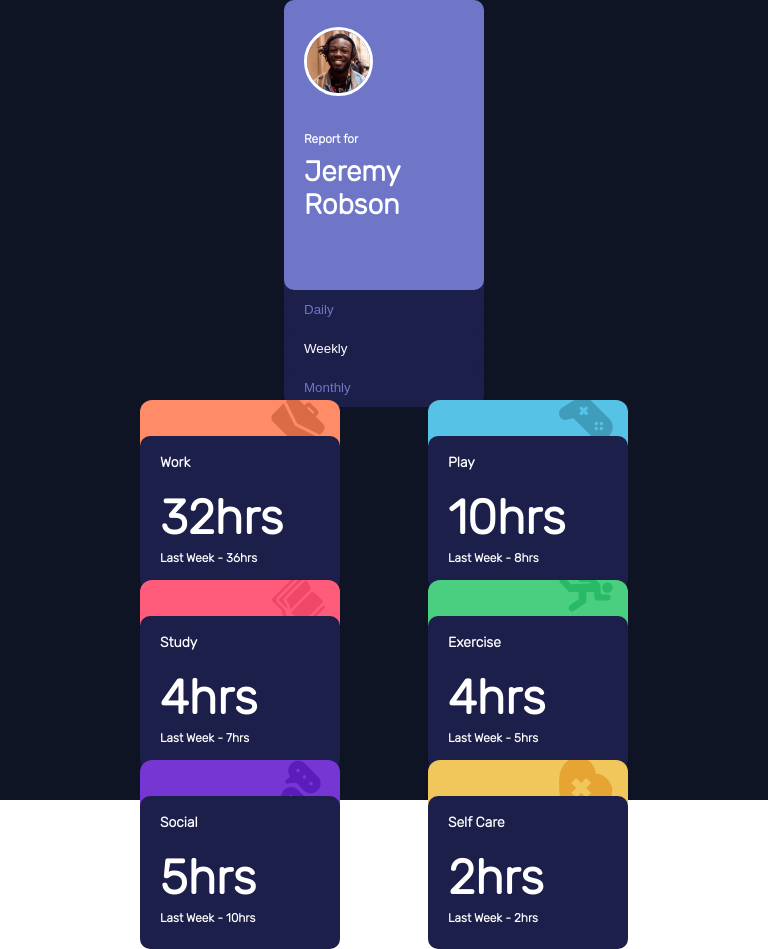
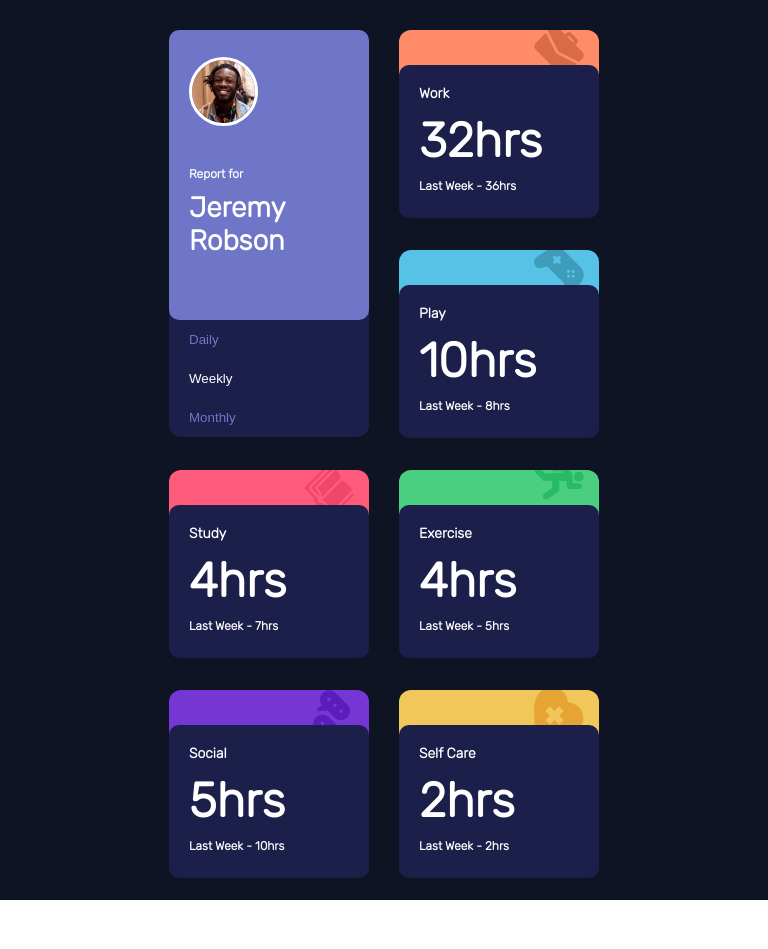
Before and after one commit to TamsinHuggins/time-tracker-react, a React (Create React App) app: page / in a window 768 px wide. After the commit the page ends 900 px from the top, so only its background shows below. Built offline with nearby package versions, Linux system fonts and the light colour scheme.

Commit message:
now suitable for tablets but mobile phone query needs work

```diff
--- a/src/App.css
+++ b/src/App.css
@@ -1,6 +1,8 @@
 @import url("https://fonts.googleapis.com/css2?family=Amatic+SC&family=Rubik:wght@300&display=swap");
 
 .App {
+  width: 100vw;
+  height: 100vh;
   background-color: hsl(226, 43%, 10%);
   font-family: "Rubik", sans-serif;
   color: White;
@@ -10,25 +12,80 @@
 }
 
 .CardDeck {
-  width: 100vw;
-  height: 100vh;
+  width: 95%;
+  height: 100%;
+  display: flex;
+  flex-direction: row;
+}
+
+.FirstThreeCards {
+  width: 50%;
+  display: flex;
+  flex-direction: row;
+  justify-content: space-between;
+  align-content: center;
+  align-items: center;
+}
+
+.timeCards {
+  width: 50%;
   display: flex;
   flex-wrap: wrap;
   flex-direction: row;
-  align-content: space-around;
+  align-content: center;
   justify-content: space-around;
+  align-items: center;
+  row-gap: 40px;
 }
 
-.timeCards {
-  width: 75%;
-  display: flex;
-  flex-wrap: wrap;
-  flex-direction: row;
-  align-content: space-between;
-  justify-content: space-around;
+@media (max-width: 850px) and (min-width: 501px) {
+  .App {
+    height: 900px;
+    width: 100vw;
+    background-color: hsl(226, 43%, 10%);
+    display: flex;
+    justify-content: center;
+    align-items: center;
+  }
+
+  .CardDeck {
+    width: 100%;
+    height: 100%;
+    display: flex;
+    flex-direction: column;
+    justify-content: center;
+    align-items: center;
+    gap: 40px;
+  }
+
+  .FirstThreeCards {
+    width: 430px;
+    display: flex;
+    flex-direction: row;
+    justify-content: space-around;
+    align-items: center;
+  }
+
+  .timeCards {
+    width: 430px;
+    display: flex;
+    flex-direction: row;
+    align-content: center;
+    justify-content: space-between;
+    align-items: center;
+  }
+
+  #titleCardSisters {
+    width: 500px;
+    display: flex;
+    flex-direction: row;
+    align-content: center;
+    justify-content: flex-end;
+    align-items: center;
+  }
 }
 
-@media (max-width: 550px) {
+@media (max-width: 500px) {
   .App {
     height: 1700px;
     width: 100vw;
@@ -47,8 +104,15 @@
     flex-wrap: nowrap;
   }
 
+  .FirstThreeCards {
+    width: 100%;
+    display: flex;
+    flex-direction: column;
+    justify-content: space-evenly;
+    flex-wrap: nowrap;
+  }
+
   .timeCards {
-    height: 100%;
     width: 100%;
     display: flex;
     flex-direction: column;
@@ -60,30 +124,30 @@
 
 @media (min-width: 950px) {
   .CardDeck {
-    width: 950px;
+    width: 900px;
   }
 }
 
 h1 {
   font-size: 48px;
   margin: 0;
-  margin-top: 10%;
+  margin-top: 10px;
 }
 
 h2 {
   font-size: 28px;
   margin: 0;
-  margin-top: 5%;
+  margin-top: 10px;
 }
 
 h3 {
   font-size: 14px;
   margin: 0;
-  margin-top: 10%;
+  margin-top: 20px;
 }
 
 h5 {
   font-size: 12px;
   margin: 0;
-  margin-top: 3%;
+  margin-top: 10px;
 }
--- a/src/App.js
+++ b/src/App.js
@@ -47,8 +47,11 @@ function App() {
   return (
     <div className="App">
       <div className="CardDeck">
+        <div className="FirstThreeCards">
+          <div className="TitleCardContainer">
             <TitleCard setFrame={setFrame} timeFrame={timeFrame} />
-        <div className="timeCards">
+          </div>
+          <div className="timeCards" id="titleCardSisters">
             <Card
               style={{
                 backgroundColor: "hsl(15, 100%, 70%)",
@@ -67,6 +70,9 @@ function App() {
               time={getHours(play, timeFrame)[0]}
               history={getHours(play, timeFrame)[1]}
             />
+          </div>
+        </div>
+        <div className="timeCards">
           <Card
             style={{
               backgroundColor: "hsl(348, 100%, 68%)",
--- a/src/Card.css
+++ b/src/Card.css
@@ -1,7 +1,7 @@
 .Card {
   background-repeat: no-repeat;
   background-position: 90% -3%;
-  background-size: 27%;
+  background-size: 50px;
   width: 200px;
   height: 180px;
   border-radius: 12px;
@@ -16,6 +16,13 @@
   background-color: hsl(235, 46%, 20%);
   color: white;
   border-radius: 10px;
-  margin-top: 18%;
+  margin-top: 35px;
   padding-left: 10%;
 }
+
+@media (max-width: 500px) {
+  .Card {
+    width: 90%;
+    height: 180px;
+  }
+}
--- a/src/TitleCard.css
+++ b/src/TitleCard.css
@@ -43,3 +43,18 @@
   margin-top: 15%;
   margin-bottom: 15%;
 }
+
+@media (max-width: 500px) {
+  .titleCard {
+    width: 90%;
+  }
+}
+
+@media (max-width: 850px) and (min-width: 501px) {
+  .titleCard {
+    background-color: hsl(235, 46%, 20%);
+    height: 400px;
+    width: 200px;
+    border-radius: 12px;
+  }
+}
```
Lines whose indentation alone changed are shown as unchanged.
